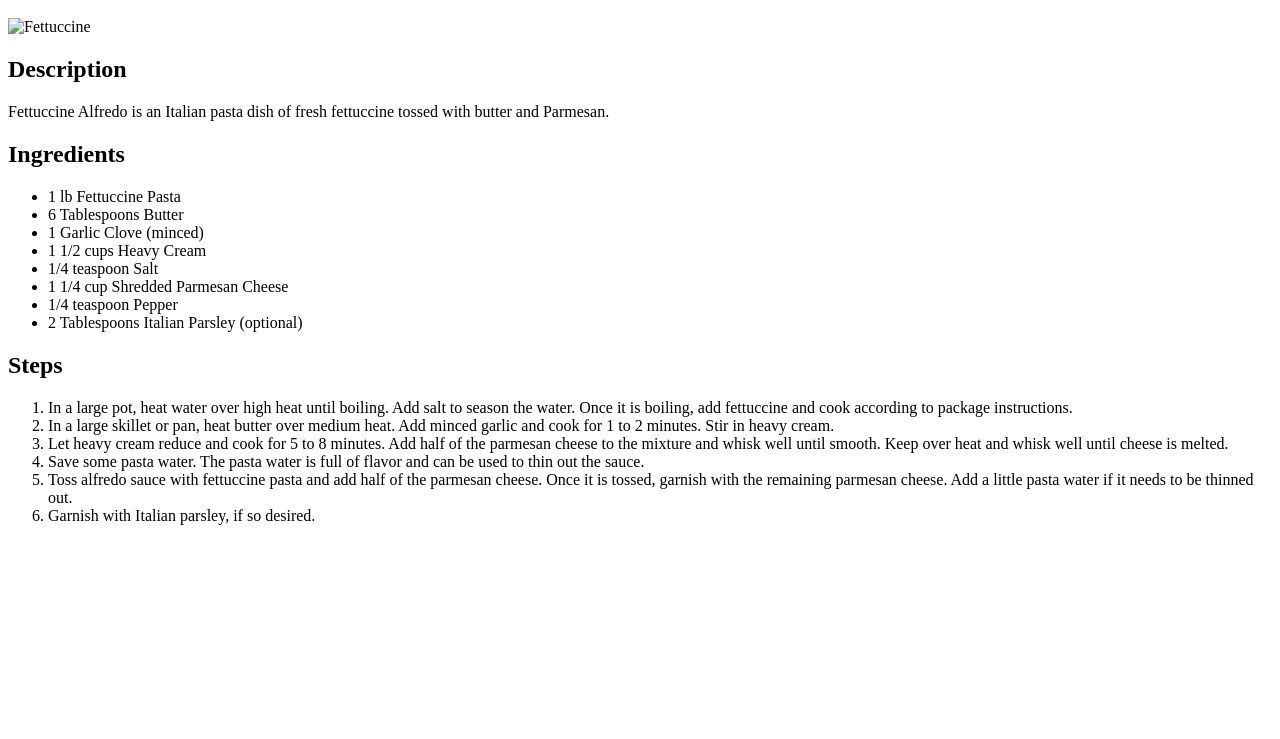
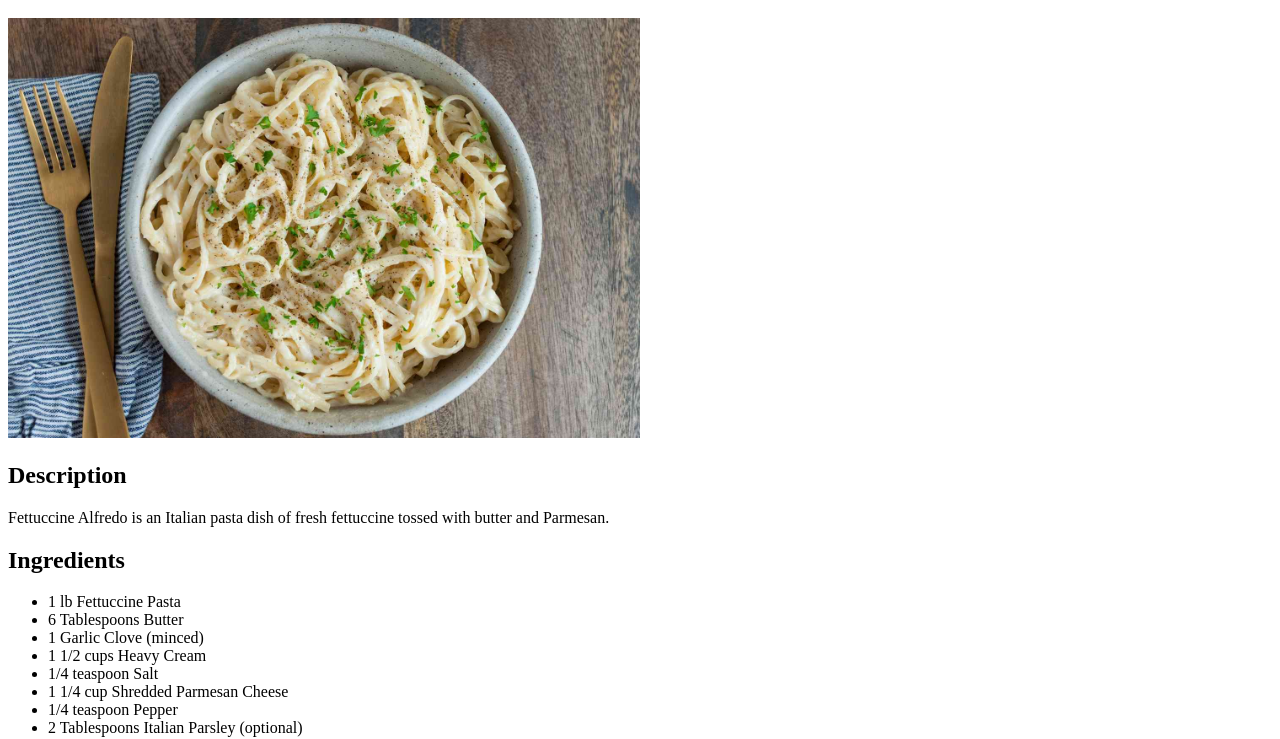
Before and after one commit to anasouzas/odin-recipes, a plain HTML site: page recipes/fettuccine.html in a window 1280 px wide. Shown: the part 101-840 px from the top of the page. Before the commit the page ends 800 px from the top, so only its background shows below. Drawn offline with Linux system fonts and the light colour scheme.

Commit message:
Change image source link

```diff
--- a/recipes/fettuccine.html
+++ b/recipes/fettuccine.html
@@ -8,7 +8,7 @@
 <body>
     <h4><a href="../index.html">Go back to home</a></h4>
     <h1>Fettuccine Alfredo</h1>
-    <img src="../images/fettuccine.jpg" alt="Fettuccine" width="50%">
+    <img src="../assets/images/fettuccine.jpg" alt="Fettuccine" width="50%">
     <h2>Description</h2>
     <p>Fettuccine Alfredo is an Italian pasta dish of fresh fettuccine
     tossed with butter and Parmesan.</p>
```
